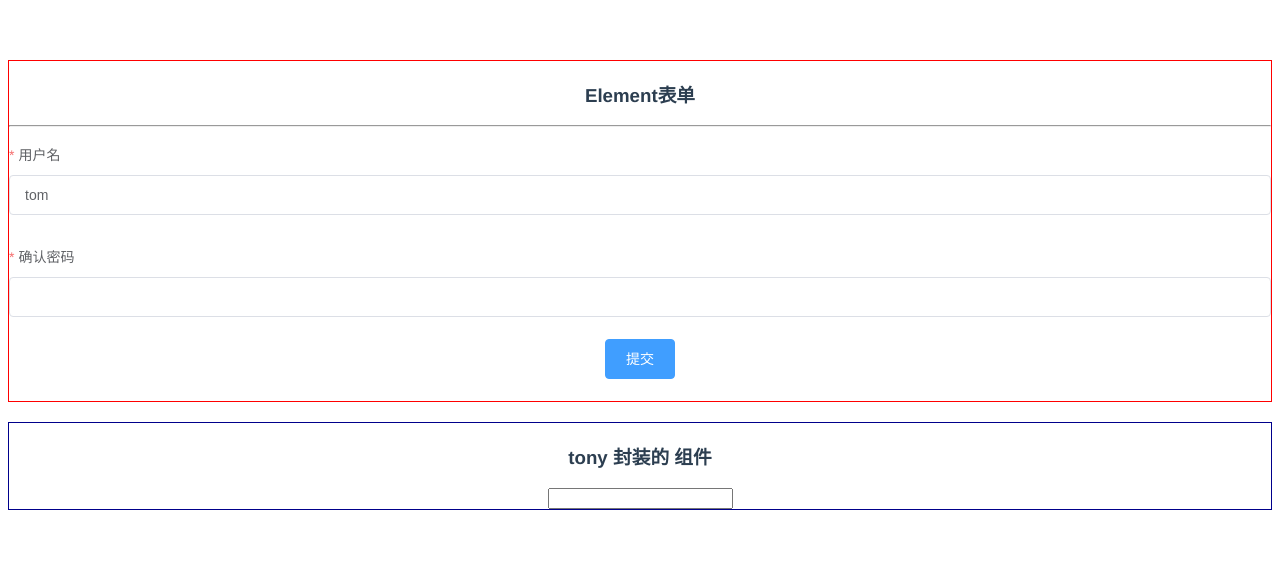
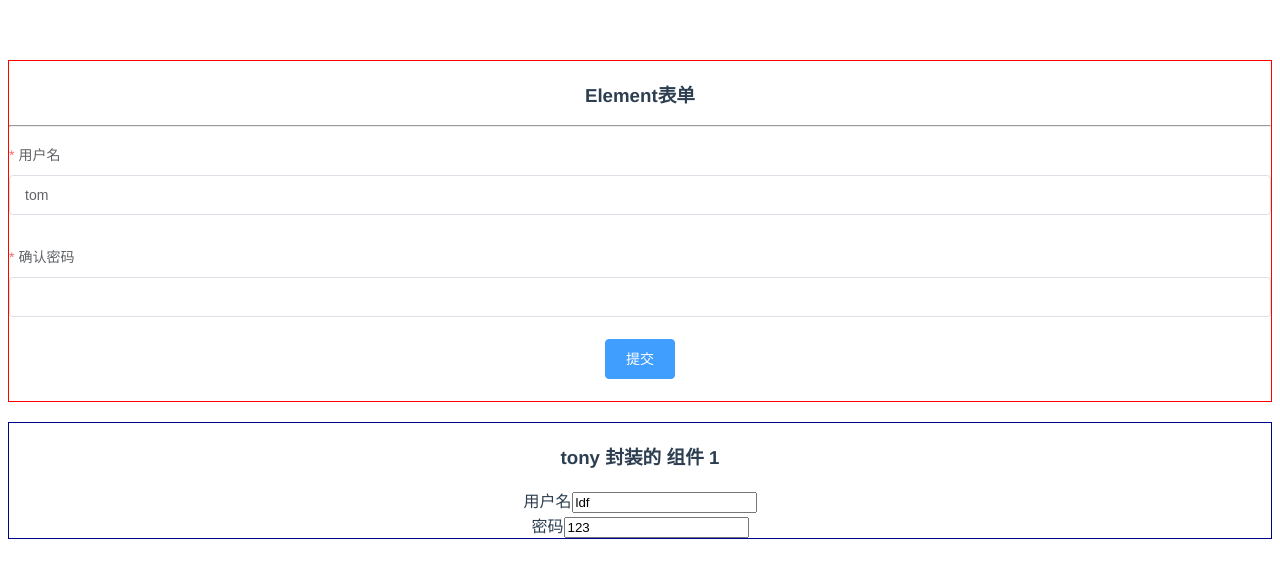
Before and after one commit to kfcfk1985/vue, a Vue app: page / in a window 1280 px wide. Shown: the top 578 px of the page. Built offline with nearby package versions, Linux system fonts and the light colour scheme.

Commit message:
增加 form，form-item 组件

```diff
--- a/src/App.vue
+++ b/src/App.vue
@@ -1,6 +1,5 @@
 <template>
   <div id="app">
-    <p>{{ value }}</p>
 
     <div class="element-container">
       <h3>Element表单</h3>
@@ -25,21 +24,20 @@
     </div>
 
     <div class="tony-container">
-      <h3>tony 封装的 组件</h3>
-      <t-input v-model="value"></t-input>
+      <tony-form></tony-form>
     </div>
   </div>
 </template>
 
 <script>
 import HelloWorld from "./components/HelloWorld.vue";
-import TInput from "./components/Input.vue";
+import TonyForm from "./components/TonyForm/index.vue";
 
 export default {
   name: "app",
   data() {
     return {
-      value: "",
+
       model: { username: "tom", password: "" },
       rules: {
         username: [
@@ -51,7 +49,7 @@
     };
   },
   components: {
-    TInput,
+    TonyForm,
   },
   methods: {
     submitForm(form) {
--- /dev/null
+++ b/src/components/TonyForm/Form.vue
@@ -0,0 +1,42 @@
+
+
+
+<template>
+  <form>
+    <slot> </slot>
+  </form>
+</template>
+
+<script>
+export default {
+  provide(){      //注意：这里不能用箭头函数，将没法找到 this 对象
+    return {
+      TForm: this,
+    };
+  },
+  props: {
+    model: {
+      default: () => {
+        return {
+          userName: "ldf",
+          passWord: "123",
+        };
+      },
+      type: Object,
+      required:true
+    },
+    rules: {
+      default: () => {
+        return {
+          userName: [{ type: "string", required: true }],
+          passWord: [{ type: "string", required: true }],
+        };
+      },
+      type: Object,
+    },
+  },
+};
+</script>
+
+<style>
+</style>
--- /dev/null
+++ b/src/components/TonyForm/FormItem.vue
@@ -0,0 +1,61 @@
+
+
+
+<template>
+  <div>
+    <label for="">{{ label }}</label>
+    <slot> </slot>
+
+    <p v-if="errorStatus" style="color: red;">{{ errorMessage }}</p>
+  </div>
+</template>
+
+<script>
+import Schema from "async-validator";
+
+export default {
+  inject: ["TForm"],        //问：为什么这里用 provide /inject 的形式，而不用$parent的形式？
+                            //答：因为有可能手贱，多包了一层
+  props: ["label", "prop"],
+  data() {
+    return {
+      errorMessage: "",
+      errorStatus: false,
+    };
+  },
+
+  mounted() {
+    this.$on("validator", this.doValidator);
+  },
+  methods: {
+    doValidator() {
+      console.log("i am goning to do the validator");
+
+      //有两个input!  一个用户名 一个密码
+      const rules = this.TForm.rules[this.prop];
+      const value = this.TForm.model[this.prop];
+
+      // 描述对象
+      const descriptor = { [this.prop]: rules };
+      console.log("descriptor", descriptor);
+
+      const schema = new Schema(descriptor);
+      schema.validate({ [this.prop]: value }, (errors, fields) => {
+        console.log("errors", errors);
+        console.log("fields", fields);
+
+        if (errors) {
+          this.errorMessage = errors[0].message;
+          this.errorStatus = true;
+        } else {
+          this.errorMessage = "";
+          this.errorStatus = false;
+        }
+      });
+    },
+  },
+};
+</script>
+
+<style>
+</style>
--- a/src/components/Input.vue
+++ b/src/components/TonyForm/Input.vue
@@ -1,6 +1,6 @@
 
 <template>
-  <input :type="type" :value="value" @input="onInput" />
+  <input :type="type" :value="value" @input="onInput" :style="styleObj" />
 </template>
 
 <script>
@@ -24,6 +24,20 @@
       console.log("你输入了:", e);
       let value = e.target.value;
       this.$emit("input", value);
+      this.$parent.$emit("validator");
+    },
+  },
+  computed: {
+    styleObj() {
+      if (this.$parent.errorStatus == true) {
+        return {
+          border: "1px solid red",
+        };
+      } else {
+        return {
+          // border: "none",
+        };
+      }
     },
   },
 };
--- /dev/null
+++ b/src/components/TonyForm/index.vue
@@ -0,0 +1,46 @@
+<template>
+  <div>
+    <h3>tony 封装的 组件 1</h3>
+
+    <t-form :model="model" :rules="rules">
+      <t-form-item label="用户名" prop="userName">
+        <t-input v-model="model.userName"></t-input>
+      </t-form-item>
+
+       <t-form-item label="密码" prop="passWord">
+        <t-input v-model="model.passWord"></t-input>
+      </t-form-item>
+    </t-form>
+  </div>
+</template>
+
+<script>
+import TForm from "./Form.vue";
+import TFormItem from "./FormItem.vue";
+import TInput from "./Input.vue";
+export default {
+  components: {
+    TForm,
+    TFormItem,
+    TInput,
+  },
+  data() {
+    return {
+      model: {
+        userName: "ldf",
+        passWord: "123",
+      },
+      rules: {
+        userName: [
+          { required: true, message: "请输入用户名" },
+          { min: 6, max: 10, message: "请输入6~10的用户名" },
+        ],
+        passWord: [{ required: true, message: "请输入密码" }],
+      },
+    };
+  },
+};
+</script>
+
+<style>
+</style>
```
